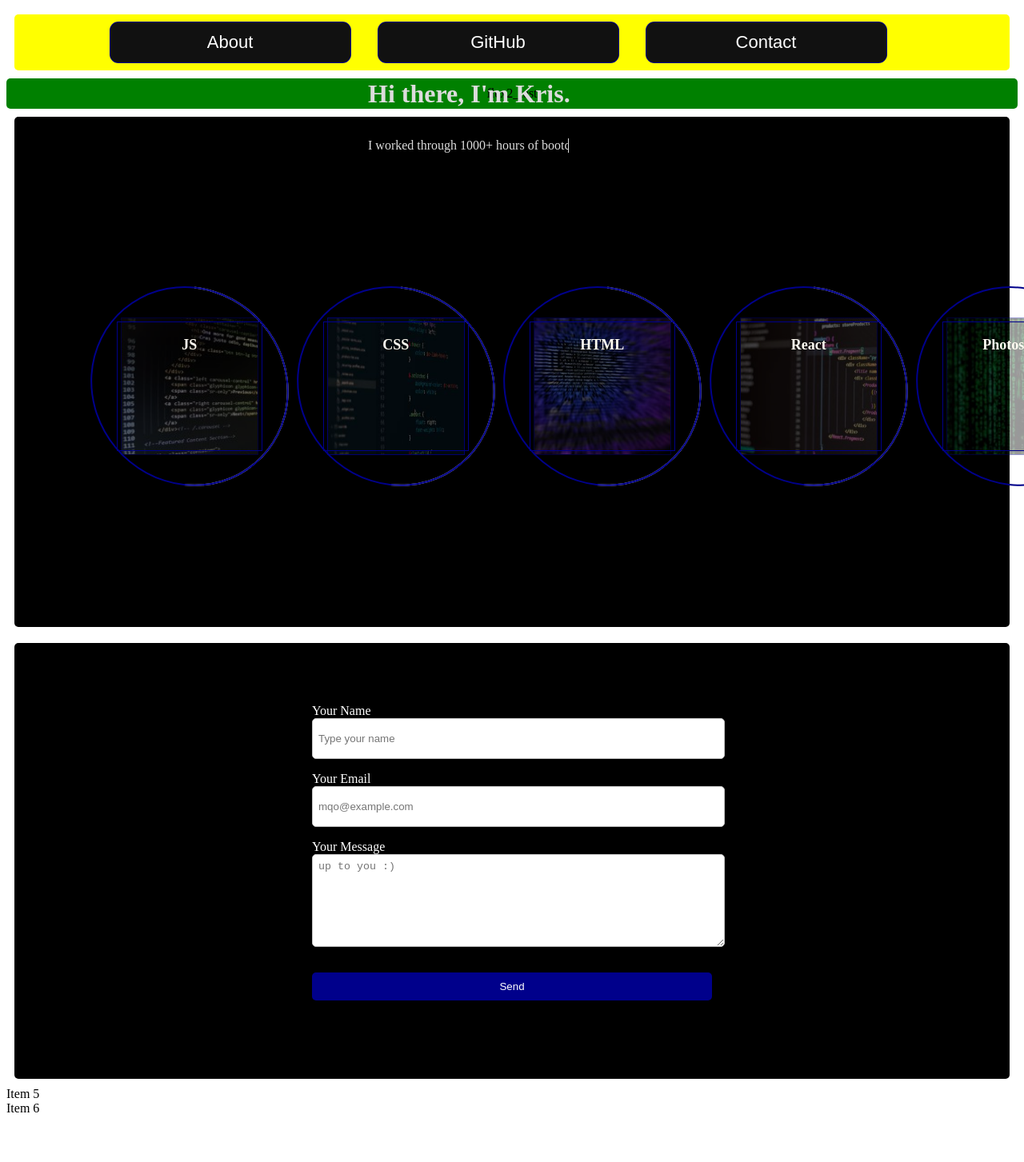
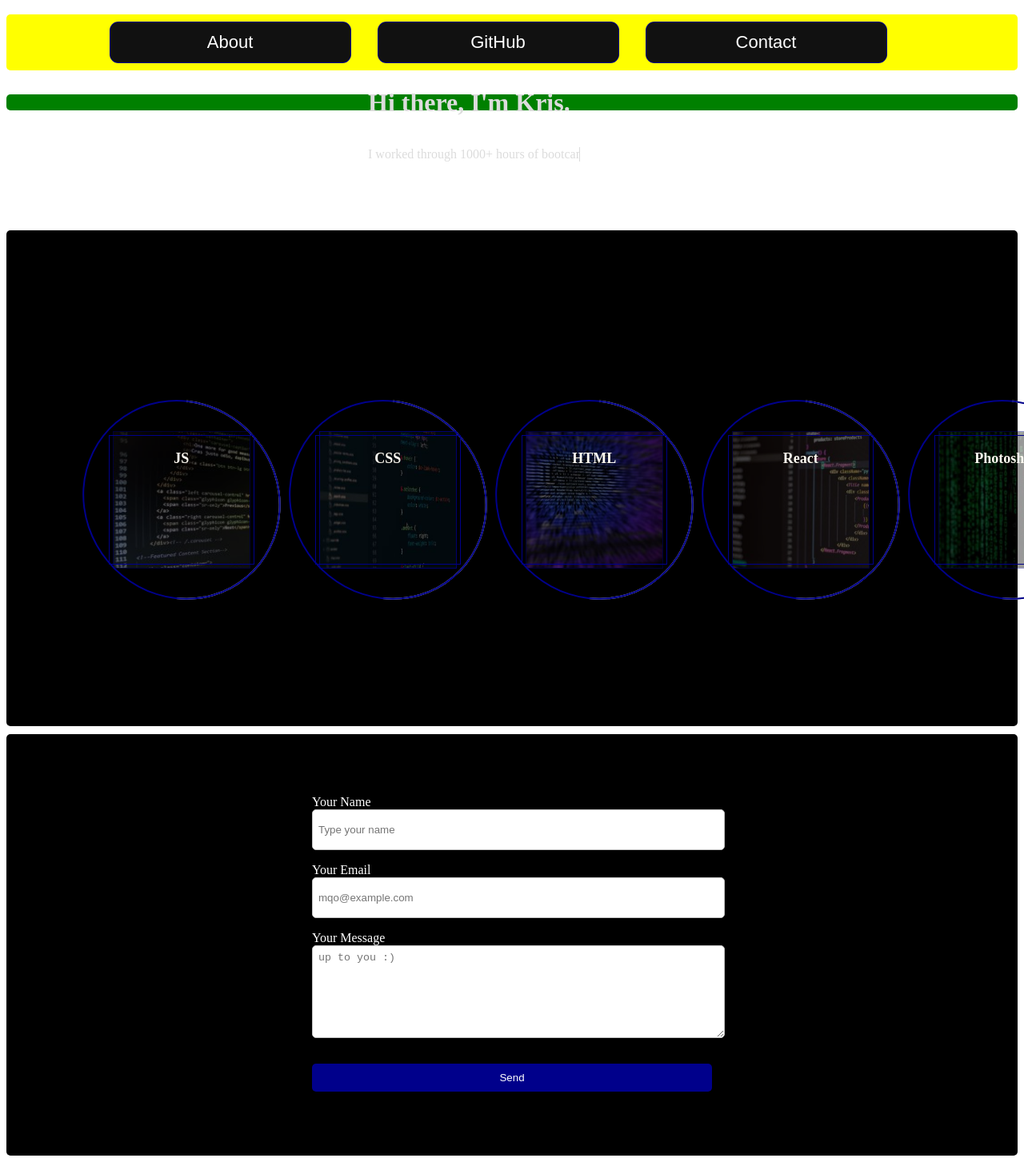
Before and after one commit to kriskris79/my-blackandwhitedev.com-website, a React (Create React App) app in the folder mywebsite/: page / in a window 1280 px wide. Shown: the top 1453 px of the page at 80% size. Before the commit the page ends 1403 px from the top, so only its background shows below. Built offline with nearby package versions, Linux system fonts and the light colour scheme.

Commit message:
textanimation in progres

```diff
--- a/mywebsite/src/App.css
+++ b/mywebsite/src/App.css
@@ -1,73 +1,4 @@
 
-
-/*.container {*/
-/*    background-color: black;*/
-/*    height: 100vh;*/
-/*    width: 100vw;*/
-/*    display: grid;*/
-/*    !*grid-template-rows: 100px 500px 100px;*!*/
-/*    !*grid-template-columns: 100px 600px ;*!*/
-/*  flex-wrap: wrap;*/
-
-/*}*/
-
-/*.grid1 {*/
-
-/*    display: flex;*/
-/*    flex-direction: row;*/
-/*    align-content: space-around;*/
-/*    justify-content: center;*/
-/*    align-items: center;*/
-/*    !*background-color: black;*!*/
-/*!*height: 200px;*!*/
-/*}*/
-
-/*.grid2 {*/
-/*    !*height: 200px;*!*/
-/*    display: flex;*/
-/*    !*background-color: black;*!*/
-
-
-/*}*/
-/*.grid3 {*/
-/*    !*height: 400px;*!*/
-/*    display: flex;*/
-/*    flex-wrap: wrap;*/
-/*    flex-direction: row;*/
-/*    align-content: flex-start;*/
-/*    justify-content: space-around;*/
-/*    align-items: center;*/
-/*!*background-color:black;*!*/
-/*}*/
-/*.grid4 {*/
-/*    !*height: 400px;*!*/
-/*    display: flex;*/
-/*    !*flex-wrap: wrap;*!*/
-/*    flex-direction: row;*/
-/*    align-content: flex-start;*/
-/*    justify-content: space-around;*/
-/*    align-items: center;*/
-/*    !*background-color: black;*!*/
-/*}*/
-
-/*!*.grid5 {*!*/
-/*!*    !*height: 400px;*!*!*/
-/*!*    display: flex;*!*/
-/*!*    !*flex-wrap: wrap;*!*!*/
-/*!*    flex-direction: row;*!*/
-/*!*    align-content: flex-start;*!*/
-/*!*    justify-content: space-around;*!*/
-/*!*    align-items: center;*!*/
-/*!*    !*background-color: black;*!*!*/
-/*!*}*!*/
-
-
-/* MyComponent.css */
-
-/*.container {*/
-/*    display: flex;*/
-/*    flex-direction: column;*/
-/*}*/
 
 .row {
     display: flex;
@@ -77,7 +8,7 @@
 .flex1 {
     flex: 1;
     background-color: yellow;
-    margin: 10px;
+    margin-top: 10px;
     padding: 10px;
     border-radius: 5px;
     display: flex;
@@ -86,6 +17,7 @@
 }
 
 .flex2 {
+    margin-top: 30px;
     flex: 1;
     background-color: green;
     /*margin: 10px;*/
@@ -97,9 +29,9 @@
 
 }
 .flex3 {
+    margin-top: 150px;
     flex: 1;
     background-color: black;
-    margin: 10px;
     padding: 10px;
     border-radius: 5px;
 
@@ -107,7 +39,7 @@
 .flex4 {
     flex: 1;
     background-color: black;
-    margin: 10px;
+    margin-top: 10px;
     padding: 10px;
     border-radius: 5px;
 }
--- a/mywebsite/src/App.js
+++ b/mywebsite/src/App.js
@@ -1,30 +1,5 @@
-// import React from "react";
-// import './App.css';
-// // import Grid from "./components/Grid";
-// import Navbar from "./components/Navbar";
-// import Jobskills from "./components/Jobskills";
-// import Textanimation from "./components/Textanimation";
-// import Contact from "./components/Contact";
-//
-// function App() {
-//     return (
-//
-//         <div className="container">
-//             <div className="grid1"><Navbar/></div>
-//
-//             <div className="flex-container">
-//                 <div className="grid2"><Textanimation/></div>
-//                 <div className="grid3"><Jobskills/></div>
-//                 <div className="grid4"><Contact/></div>
-//             </div>
-//         </div>
-//     );
-// }
-//
-// export default App;
 
 import React from 'react';
-// import ReactDOM from 'react-dom';
 import './App.css';
 import Navbar from "./components/Navbar";
 import Textanimation from "./components/Textanimation";
@@ -38,12 +13,10 @@ const App = () => {
             <div className="container">
                 <div className="row">
                     <div className="flex1"><Navbar/></div>
-                    <div className="flex2"><Textanimation/>flex2_test</div>
-                    <div className="flex3"><Jobskills/>flex3_test</div>
+                    <div className="flex2"><Textanimation/></div>
+                    <div className="flex3"><Jobskills/></div>
 
-                    <div className="flex4"><Contact/>flex4_test</div>
-                    <div className="item">Item 5</div>
-                    <div className="item">Item 6</div>
+                    <div className="flex4"><Contact/></div>
                 </div>
             </div>
         );
--- a/mywebsite/src/components/Contact.css
+++ b/mywebsite/src/components/Contact.css
@@ -1,5 +1,4 @@
 .StyledContactForm {
-    /* width: 1400px; */
     display: flex;
     align-items: center;
     align-content: center;
--- a/mywebsite/src/components/Jobskills.js
+++ b/mywebsite/src/components/Jobskills.js
@@ -7,8 +7,6 @@ function Jobskills () {
 
 
 <div className="cards">
-        {/*<div className="grid3">*/}
-
             <div className="panel">
         <div className="ring">
             <div className="card card1"></div>
@@ -72,10 +70,6 @@ function Jobskills () {
 
 
 </div>
-// </div>
-
-
-
     );
 }
 
--- a/mywebsite/src/components/Navbar.js
+++ b/mywebsite/src/components/Navbar.js
@@ -3,13 +3,9 @@ import './Navbar.css';
 function Navbar() {
     return (
         <nav>
-            {/*<ul  className="grid1">*/}
-
                 <button className="glow-on-hover" type="button" href="#">About</button>
                 <button className="glow-on-hover" type="button" href="#">GitHub</button>
                 <button className="glow-on-hover" type="button" href="#">Contact</button>
-
-            {/*</ul>*/}
         </nav>
     );
 }
--- a/mywebsite/src/components/Textanimation.js
+++ b/mywebsite/src/components/Textanimation.js
@@ -3,16 +3,13 @@ import './Textanimation.css';
 
 function Textanimation () {
     return (
-        // <div className="grid3">
             <div className="typewriter">
                 <h1>Hi there, I'm Kris.</h1>
                 <p id="line-1">I worked through 1000+ hours of bootcamp structure,</p>
                 <p id="line-2">learning JavaScript, CSS, HTML, React.Js.</p>
                 <p id="line-3">Eager to tackle web development/design</p>
                 <p id="line-4">challenges to achieve lasting impacts on user experience.</p>
-
             </div>
-        // </div>
     );
 }
 
```
Also changed, not shown: mywebsite/src/components/Jobskills.css (+0 -8 lines), mywebsite/src/components/Navbar.css (+0 -73 lines), mywebsite/src/components/Textanimation.css (+2 -19 lines).
